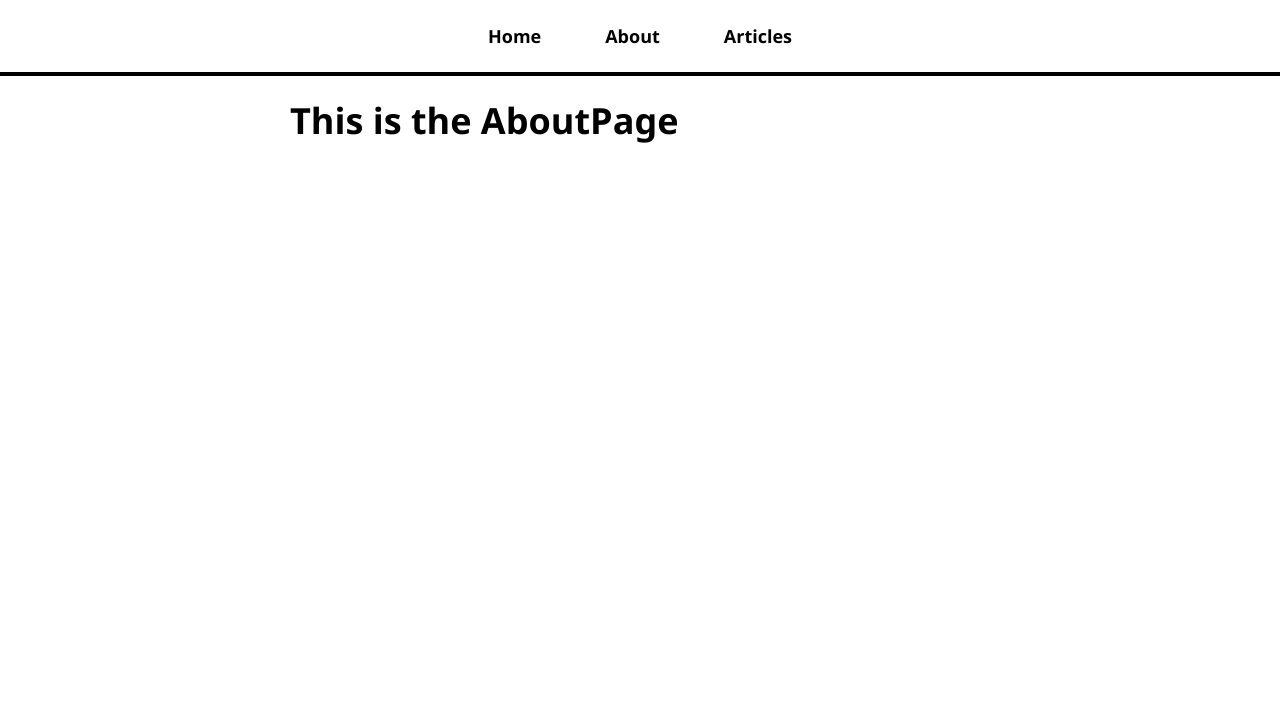
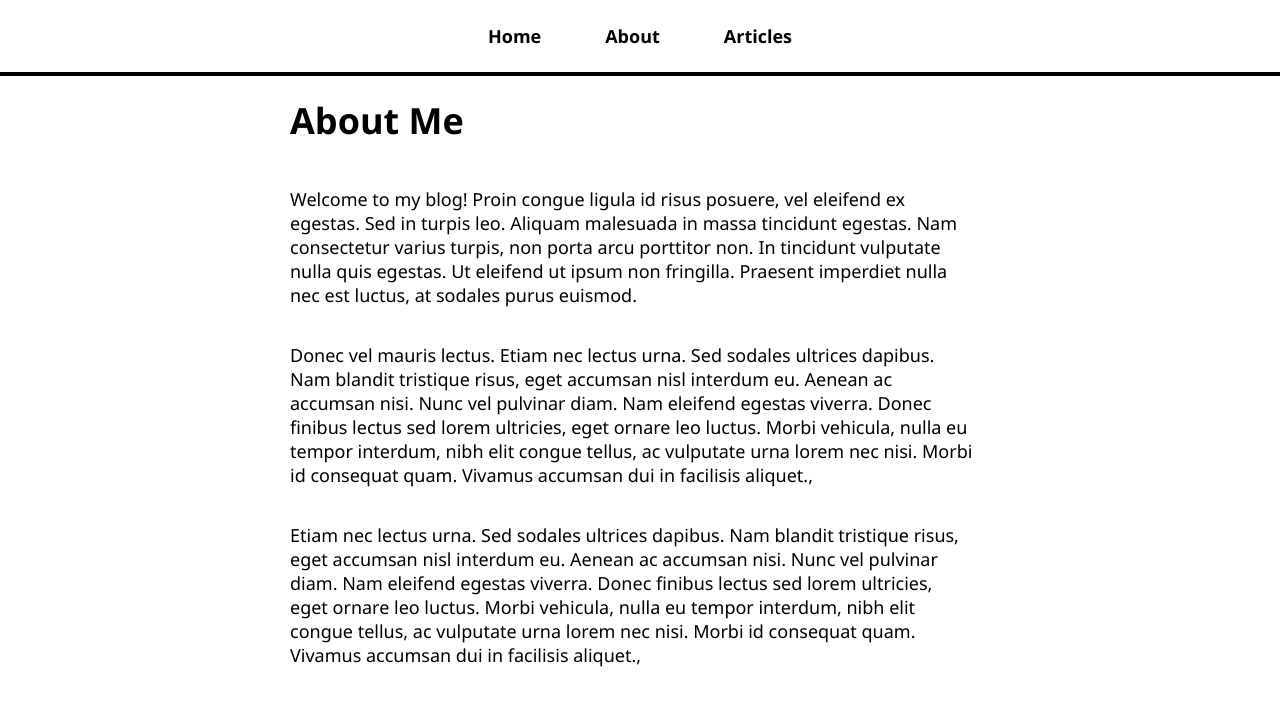
Before and after one commit to mirlek/Blog-website, a React (Create React App) app: page /about in a window 1280 px wide. Shown: the top 706 px of the page. Built offline with nearby package versions, Linux system fonts and the light colour scheme.

Commit message:
404 page is created and added to the edge cases

```diff
--- a/src/App.js
+++ b/src/App.js
@@ -5,6 +5,7 @@
 import ArticlePage from './pages/ArticlePage';
 import ArticlesListPage from './pages/ArticlesListPage';
 import AboutPage from './pages/AboutPage';
+import NotFoundPage from './pages/NotFoundPage';
 
 function App() {
   return (
@@ -17,6 +18,7 @@
               <Route path="/about" element= {<AboutPage />} />
               <Route path="/articles" element= {<ArticlesListPage />} />
               <Route path="/articles/:articleId" element= {<ArticlePage />} />
+              <Route path="*" element={<NotFoundPage />} />
             </Routes>
           </div>
     </div>
--- a/src/pages/AboutPage.js
+++ b/src/pages/AboutPage.js
@@ -1,6 +1,32 @@
 const AboutPage = () => {
     return (
-        <h1>This is the AboutPage</h1>
+        <>
+        <h1>About Me</h1>
+        <p>
+            Welcome to my blog! Proin congue
+            ligula id risus posuere, vel eleifend ex egestas. Sed in turpis leo.
+            Aliquam malesuada in massa tincidunt egestas. Nam consectetur varius turpis,
+            non porta arcu porttitor non. In tincidunt vulputate nulla quis egestas. Ut
+            eleifend ut ipsum non fringilla. Praesent imperdiet nulla nec est luctus, at
+            sodales purus euismod.
+        </p>
+        <p>
+            Donec vel mauris lectus. Etiam nec lectus urna. Sed sodales ultrices dapibus.
+            Nam blandit tristique risus, eget accumsan nisl interdum eu. Aenean ac accumsan
+            nisi. Nunc vel pulvinar diam. Nam eleifend egestas viverra. Donec finibus lectus
+            sed lorem ultricies, eget ornare leo luctus. Morbi vehicula, nulla eu tempor
+            interdum, nibh elit congue tellus, ac vulputate urna lorem nec nisi. Morbi id
+            consequat quam. Vivamus accumsan dui in facilisis aliquet.,
+        </p>
+        <p>
+            Etiam nec lectus urna. Sed sodales ultrices dapibus.
+            Nam blandit tristique risus, eget accumsan nisl interdum eu. Aenean ac accumsan
+            nisi. Nunc vel pulvinar diam. Nam eleifend egestas viverra. Donec finibus lectus
+            sed lorem ultricies, eget ornare leo luctus. Morbi vehicula, nulla eu tempor
+            interdum, nibh elit congue tellus, ac vulputate urna lorem nec nisi. Morbi id
+            consequat quam. Vivamus accumsan dui in facilisis aliquet.,
+        </p>
+    </>
     );
 }
 
--- a/src/pages/ArticlePage.js
+++ b/src/pages/ArticlePage.js
@@ -1,9 +1,16 @@
 import { useParams } from "react-router-dom";
 import articles from "./article-content";
+import NotFoundPage from "./NotFoundPage";
 
 const ArticlePage = () => {
     const {articleId} = useParams();
     const article = articles.find(article => article.name === articleId);
+
+    if(!article){
+        return <NotFoundPage />
+
+    }
+
     return (
         <>
         <h1>{article.title}</h1>
--- a/src/pages/HomePage.js
+++ b/src/pages/HomePage.js
@@ -1,7 +1,31 @@
-const HomePage = () => {
-    return (
-        <h1>This is the HomePage</h1>
-    );
-}
+const HomePage = () => (
+    <>
+    <h1>Hello, welcome to my blog!</h1>
+    <p>
+        Welcome to my blog! Proin congue
+        ligula id risus posuere, vel eleifend ex egestas. Sed in turpis leo.
+        Aliquam malesuada in massa tincidunt egestas. Nam consectetur varius turpis,
+        non porta arcu porttitor non. In tincidunt vulputate nulla quis egestas. Ut
+        eleifend ut ipsum non fringilla. Praesent imperdiet nulla nec est luctus, at
+        sodales purus euismod.
+    </p>
+    <p>
+        Donec vel mauris lectus. Etiam nec lectus urna. Sed sodales ultrices dapibus.
+        Nam blandit tristique risus, eget accumsan nisl interdum eu. Aenean ac accumsan
+        nisi. Nunc vel pulvinar diam. Nam eleifend egestas viverra. Donec finibus lectus
+        sed lorem ultricies, eget ornare leo luctus. Morbi vehicula, nulla eu tempor
+        interdum, nibh elit congue tellus, ac vulputate urna lorem nec nisi. Morbi id
+        consequat quam. Vivamus accumsan dui in facilisis aliquet.,
+    </p>
+    <p>
+        Etiam nec lectus urna. Sed sodales ultrices dapibus.
+        Nam blandit tristique risus, eget accumsan nisl interdum eu. Aenean ac accumsan
+        nisi. Nunc vel pulvinar diam. Nam eleifend egestas viverra. Donec finibus lectus
+        sed lorem ultricies, eget ornare leo luctus. Morbi vehicula, nulla eu tempor
+        interdum, nibh elit congue tellus, ac vulputate urna lorem nec nisi. Morbi id
+        consequat quam. Vivamus accumsan dui in facilisis aliquet.,
+    </p>
+    </>
+);
 
 export default HomePage;
--- a/src/pages/NotFoundPage.js
+++ b/src/pages/NotFoundPage.js
@@ -0,0 +1,5 @@
+const NotFoundPage = () => (
+        <h1>404: Page not found</h1>
+    )
+
+export default NotFoundPage;
```
